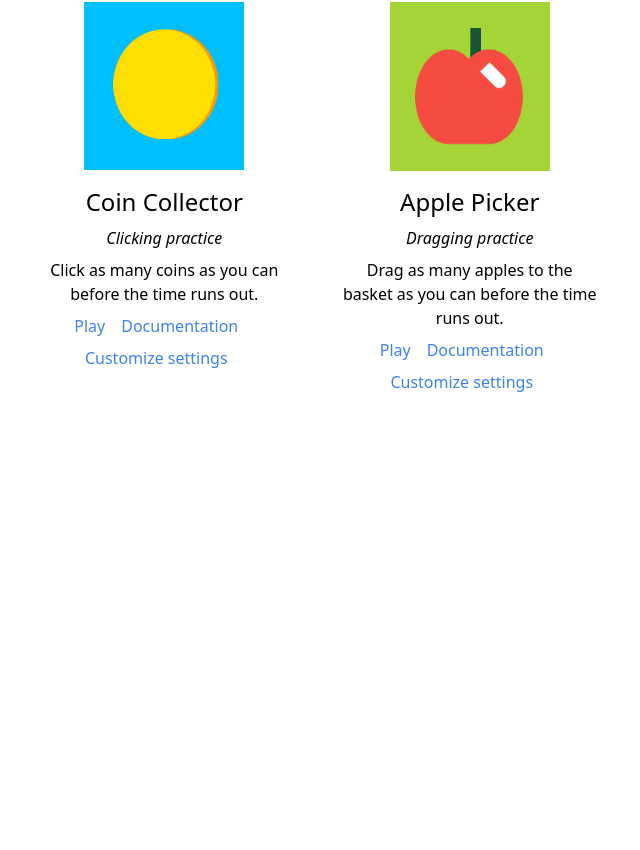
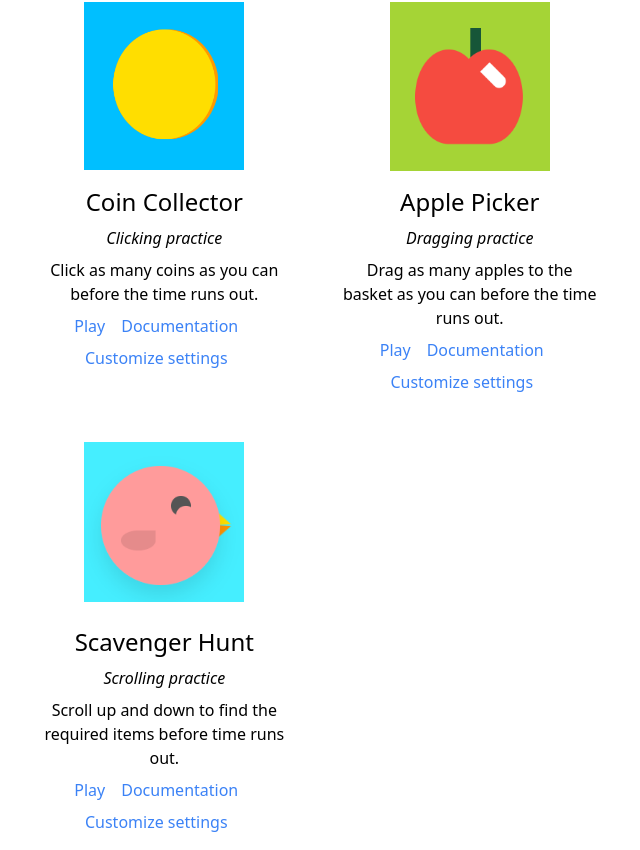
Before and after one commit to zakkolar/app.techlit.mouse, a Nuxt app: page / in a window 1280 px wide. Shown: the part 194-1044 px from the top of the page, without its empty margins (323-963 px from the left). Before the commit the page ends 800 px from the top, so only its background shows below. Built offline with nearby package versions, Linux system fonts and the light colour scheme.

Commit message:
add scroll to index page

```diff
--- a/pages/index.vue
+++ b/pages/index.vue
@@ -9,7 +9,7 @@ const games = ref([
     documentation: "https://docs.techlit.tools/mouse-games/click/",
     thumbnail: "/images/coin.png",
     thumbnailAlt: "Illustration of a gold coin on a blue background"
-    },{
+  }, {
     title: "Apple Picker",
     subtitle: "Dragging practice",
     description: "Drag as many apples to the basket as you can before the time runs out.",
@@ -18,24 +18,35 @@ const games = ref([
     documentation: "https://docs.techlit.tools/mouse-games/drag/",
     thumbnail: "/images/apple.png",
     thumbnailAlt: "Illustration of a red apple on a green background"
-    },
+  }, {
+    title: "Scavenger Hunt",
+    subtitle: "Scrolling practice",
+    description: "Scroll up and down to find the required items before time runs out.",
+    page: "/scroll",
+    customize: "https://customize.techlit.tools/#url=https://mouse.techlit.tools/customize/scroll.json",
+    documentation: "https://docs.techlit.tools/mouse-games/scroll/",
+    thumbnail: "/images/bird.png",
+    thumbnailAlt: "Illustration of a pink cartoon bird against a blue sky."
+  }
 ])
 </script>
 <template>
   <div class="prose text-center mx-auto p-4">
     <h1>Mouse practice games</h1>
     <p>A collection of games to practice mouse/trackpad skills.</p>
-        <p><a href="https://techlit.tools/about">About</a> | <a href="https://docs.techlit.tools/mouse-games/privacy/">Privacy</a></p>
+    <p><a href="https://techlit.tools/about">About</a> | <a href="https://docs.techlit.tools/mouse-games/privacy/">Privacy</a>
+    </p>
   </div>
   <div class="grid gap-4 grid-cols-1 md:grid-cols-2 max-w-prose m-auto">
     <div v-for="game of games" class="p-4">
       <div class="w-40 h-40 mx-auto">
-                    <router-link :to="game.page"><img :src="game.thumbnail" class="object-contain" :alt="game.thumbnailAlt"></router-link>
+        <router-link :to="game.page"><img :src="game.thumbnail" class="object-contain" :alt="game.thumbnailAlt">
+        </router-link>
       </div>
 
-                <h2 class="mb-2 text-2xl mt-6 text-center">{{game.title}}</h2>
-                <p class="text-center italic mb-0">{{game.subtitle}}</p>
-                <p class="mt-2 text-center">{{game.description}}</p>
+      <h2 class="mb-2 text-2xl mt-6 text-center">{{ game.title }}</h2>
+      <p class="text-center italic mb-0">{{ game.subtitle }}</p>
+      <p class="mt-2 text-center">{{ game.description }}</p>
       <div class="text-center">
         <router-link :to="game.page" class="action">Play</router-link>
         <a class="action" :href="game.documentation">Documentation</a>
```
Also changed, not shown: public/images/bird.png (added). Lines whose indentation alone changed are shown as unchanged.
